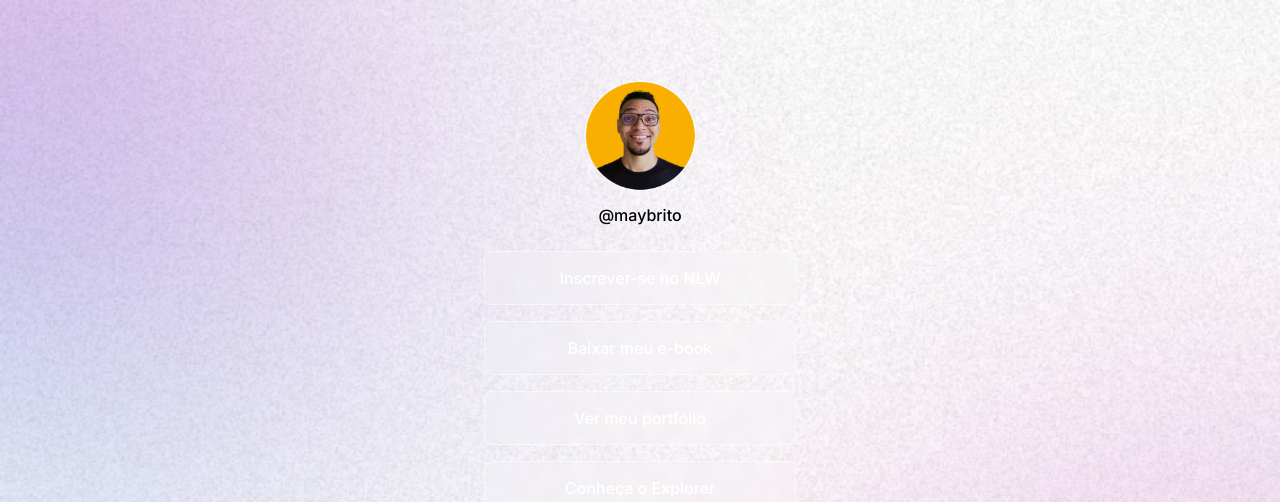
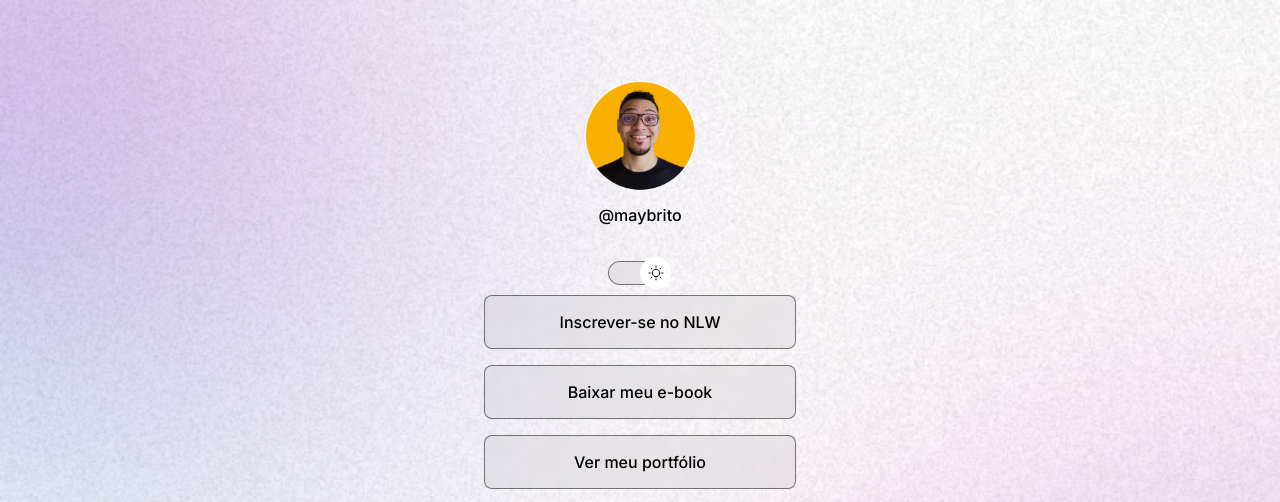
Before and after one commit to dokatec/discover-rocketseat, a plain HTML site: page index.html in a window 1280 px wide. Shown: the top 502 px of the page. Drawn offline with nearby package versions, Linux system fonts and the light colour scheme.

Commit message:
atualizando layout e criando button tick para trocar light e dark

```diff
--- a/index.html
+++ b/index.html
@@ -13,6 +13,7 @@
         <img src="assets/avatar.png" alt="Foto instrutor mayk Brito" />
         <p>@maybrito</p>
       </div>
+      <div id="switch"><button></button><span></span></div>
       <ul>
         <li>
           <a href="#">Inscrever-se no NLW</a>
@@ -38,5 +39,6 @@
       nomodule
       src="https://unpkg.com/ionicons@7.1.0/dist/ionicons/ionicons.js"
     ></script>
+    <script src="script.js"></script>
   </body>
 </html>
--- /dev/null
+++ b/script.js
@@ -0,0 +1 @@
+console.log('Hello World')
--- a/style.css
+++ b/style.css
@@ -1,14 +1,4 @@
 @import url("https://fonts.googleapis.com/css2?family=Inter:wght@500;700&family=Montserrat:wght@700&display=swap");
-
-:root {
-  --text-color: white;
-  --bg-url: url("./assets/bg-mobile.jpg");
-}
-
-.light {
-  --text-color: black;
-  --bg-url: url("./assets/bg-mobile-light.jpg");
-}
 
 * {
   margin: 0px;
@@ -16,17 +6,41 @@
   box-sizing: border-box;
 }
 
+:root {
+  --text-color: white;
+  --bg-url: url("./assets/bg-mobile.jpg");
+  --stroke-color: rgba(255, 255, 255, 0.5);
+  --surface-color: rgba(255, 255, 255, 0.05);
+  --surface-color-hover: rgba(0, 0, 0, 0.02);
+  --highlight-color: rgba(255, 255, 255, 0.2);
+  --switch-bg-url: url("./assets/moon-stars.svg");
+}
+
+.light {
+  --text-color: black;
+  --bg-url: url("./assets/bg-mobile-light.jpg");
+  --stroke-color: rgba(0, 0, 0, 0.5);
+  --surface-color: rgba(0, 0, 0, 0.05);
+  --surface-color-hover: rgba(0, 0, 0, 0.02);
+  --highlight-color: rgba(0, 0, 0, 0.1);
+  --switch-bg-url: url("./assets/sun.svg");
+}
+
 body {
   background: var(--bg-url) no-repeat top center/cover;
+}
+
+body * {
   font-family: "Inter", sans-serif;
   color: var(--text-color);
 }
+
 #container {
   width: 360px;
   margin: 56px auto 0px;
   padding: 0 24px;
 }
-
+/* Profile */
 #profile {
   text-align: center;
   padding: 24px;
@@ -38,12 +52,48 @@ body {
 
 #profile p {
   font-weight: 500;
-  font-size: 1rem;
   line-height: 24px;
   margin-top: 8px;
 }
 
-/* links */
+/* Switch*/
+
+#switch {
+  position: relative;
+  width: 64px;
+  margin: 10px auto;
+}
+
+#switch button {
+  width: 32px;
+  height: 32px;
+  background: white var(--switch-bg-url) no-repeat center;
+  border: 0;
+  border-radius: 50%;
+  position: absolute;
+  top: 50%;
+  left: 0;
+  z-index: 1;
+  transform: translateY(-50%);
+}
+
+.light #switch button {
+  right: 0;
+  left: initial;
+}
+
+#switch span {
+  display: block;
+  width: 64px;
+  height: 24px;
+  background: var(--surface-color);
+  border: 1px solid var(--stroke-color);
+  backdrop-filter: blur(4px);
+  -webkit-backdrop-filter: blur(4px);
+  border-radius: 9999px;
+}
+
+/* Links */
 
 ul {
   list-style: none;
@@ -56,27 +106,29 @@ ul li a {
   display: flex;
   justify-content: center;
   align-items: center;
+
   padding: 16px 24px;
-  background: rgb(255, 255, 255, 0.1);
-  border: 1px solid rgba(255, 255, 255, 0.5);
+
+  background: var(--surface-color);
+  border: 1px solid var(--stroke-color);
+  border-radius: 8px;
+
+  backdrop-filter: blur(4px);
+
   text-decoration: none;
-  color: #fff;
-  border-radius: 8px;
-  backdrop-filter: blur(4px);
   font-weight: 500;
   transition: background 0.5s;
 }
 
 ul li a:hover {
-  background: rgb(255, 255, 255, 0.5);
-  border: 1.5px solid white;
+  background: var(--surface-color-hover);
+  border: 1.5px solid var(--text-color);
 }
 
 /* social links */
 #social-links {
   display: flex;
   justify-content: center;
-
   padding: 24px 0px;
   font-size: 24px;
 }
@@ -93,7 +145,7 @@ ul li a:hover {
 }
 
 #social-links a:hover {
-  background: rgb(255, 255, 255, 0.2);
+  background: var(--highlight-color);
 }
 
 footer {
@@ -103,5 +155,5 @@ footer {
 }
 footer a {
   text-decoration: none;
-  color: #fff;
+  color: var(--text-color);
 }
```
